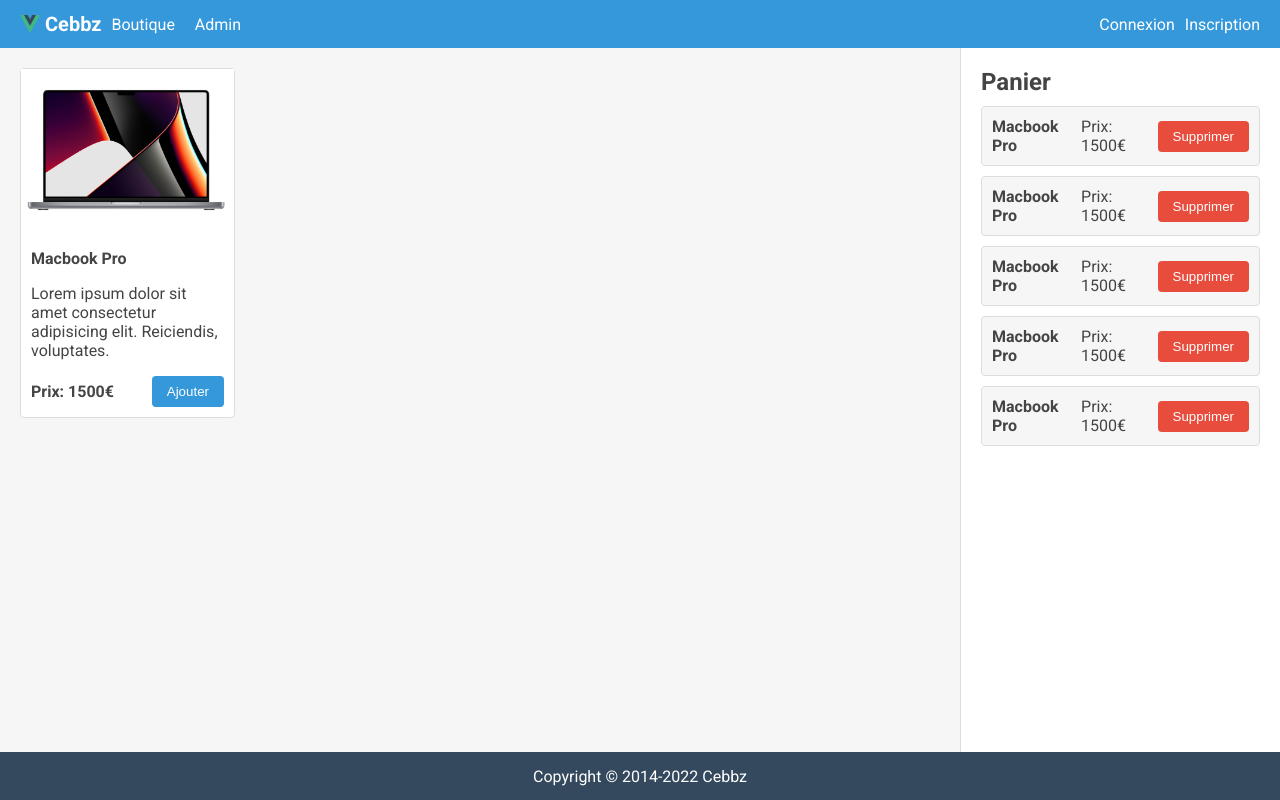
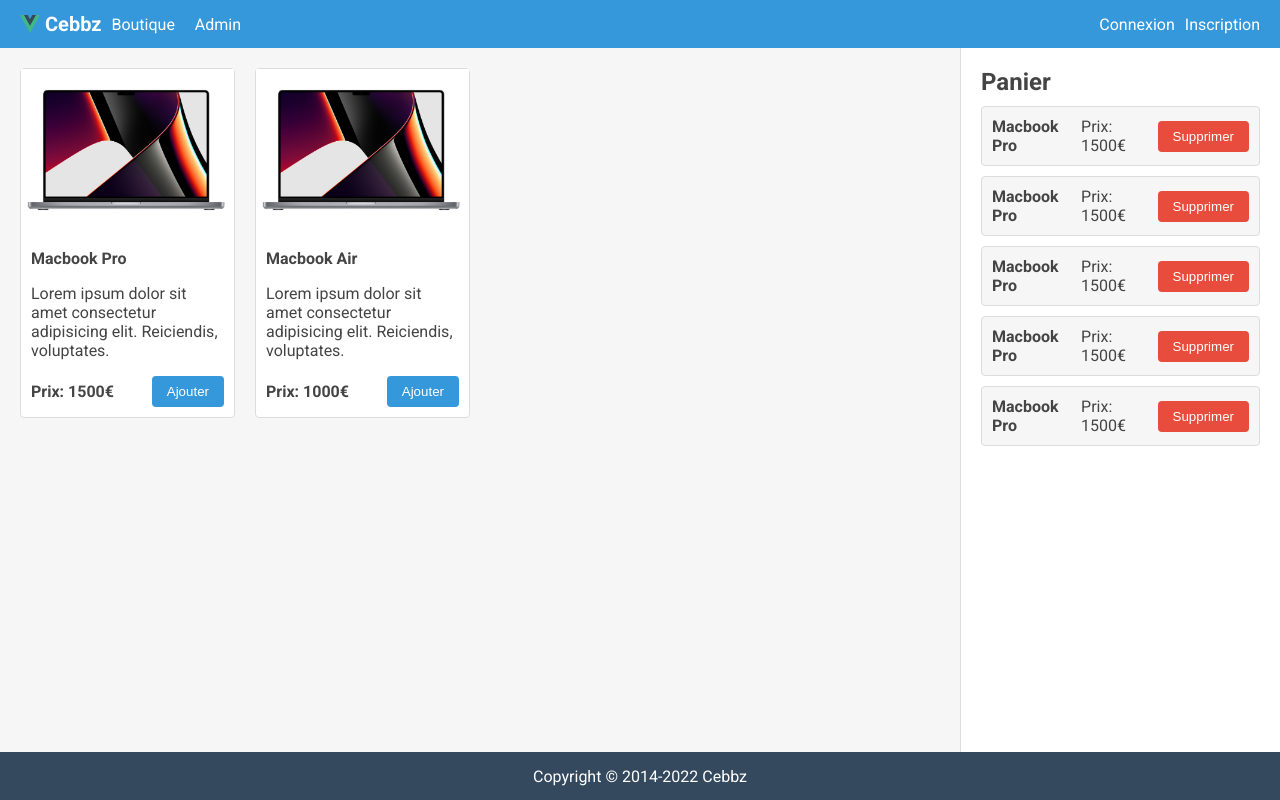
Before and after one commit to cebbz/boutique-front, a Vue app: page / in a window 1280 px wide. Built offline with nearby package versions, Linux system fonts and the light colour scheme; a web font is replaced by a local one.

Commit message:
Adding a product to the cart

```diff
--- a/src/App.vue
+++ b/src/App.vue
@@ -7,14 +7,28 @@
 import { reactive } from 'vue';
 import type { ProductInterface } from './interfaces/product.interface';
 
-const products = reactive<ProductInterface[]>(data);
+const state = reactive<{
+    cart: ProductInterface[];
+    products: ProductInterface[];
+}>({
+    cart: [],
+    products: data,
+});
+
+function addProductToCart(productId: number): void {
+    const product = state.products.find((product) => product.id === productId);
+    if (product && !state.cart.find((product) => product.id === productId)) {
+        state.cart.push({ ...product });
+
+    }
+}
 
 </script>
 
 <template>
     <div class="app-container">
         <TheHeader class="header" />
-        <Shop :products="products" class="shop" />
+        <Shop :products="state.products" @add-product-to-cart="addProductToCart" class="shop" />
         <Cart class="cart" />
         <TheFooter class="footer" />
     </div>
--- a/src/components/Shop/Shop.vue
+++ b/src/components/Shop/Shop.vue
@@ -1,6 +1,6 @@
 <template>
     <div>
-        <ShopProductList :products="products" />
+        <ShopProductList :products="products" @add-product-to-cart="emit('add-product-to-cart', $event)" />
     </div>
 </template>
 
@@ -12,6 +12,10 @@
 defineProps<{
     products: ProductInterface[];
 }>()
+
+const emit = defineEmits<{
+    (e: 'add-product-to-cart', productId: number): void;
+}>()
 </script>
 
 <style lang="scss" scoped>
--- a/src/components/Shop/ShopProduct.vue
+++ b/src/components/Shop/ShopProduct.vue
@@ -6,7 +6,7 @@
             <p>{{ product.description }}</p>
             <div class="d-flex flex-row align-items-center">
                 <strong class="flex-fill">Prix: {{ product.price }}€</strong>
-                <button class="btn btn-primary">Ajouter</button>
+                <button class="btn btn-primary" @click="emit('add-product-to-cart', product.id)">Ajouter</button>
             </div>
         </div>
     </div>
@@ -16,6 +16,9 @@
 
 defineProps<{
     product: ProductInterface;
+}>()
+const emit = defineEmits<{
+    (e: 'add-product-to-cart', productId: number): void;
 }>()
 </script>
 
--- a/src/components/Shop/ShopProductList.vue
+++ b/src/components/Shop/ShopProductList.vue
@@ -1,6 +1,7 @@
 <template>
     <div class="grid p-20">
-        <ShopProduct v-for="product of products" :product="product" />
+        <ShopProduct v-for="product of products" :product="product"
+            @add-product-to-cart="emit('add-product-to-cart', $event)" />
     </div>
 </template>
 
@@ -10,6 +11,9 @@
 
 defineProps<{
     products: ProductInterface[];
+}>()
+const emit = defineEmits<{
+    (e: 'add-product-to-cart', productId: number): void;
 }>()
 </script>
 
--- a/src/data/product.ts
+++ b/src/data/product.ts
@@ -1,8 +1,16 @@
 export default [
     {
+        id: 1,
         image: 'src/assets/images/mbp.PNG',
         description: 'Lorem ipsum dolor sit amet consectetur adipisicing elit. Reiciendis, voluptates.',
         title: 'Macbook Pro',
         price: 1500
+    },
+    {
+        id: 2,
+        image: 'src/assets/images/mbp.PNG',
+        description: 'Lorem ipsum dolor sit amet consectetur adipisicing elit. Reiciendis, voluptates.',
+        title: 'Macbook Air',
+        price: 1000
     }
 ]
--- a/src/interfaces/product.interface.ts
+++ b/src/interfaces/product.interface.ts
@@ -1,4 +1,5 @@
 export interface ProductInterface {
+    id: number;
     title: string;
     image: string;
     price: number;
```
